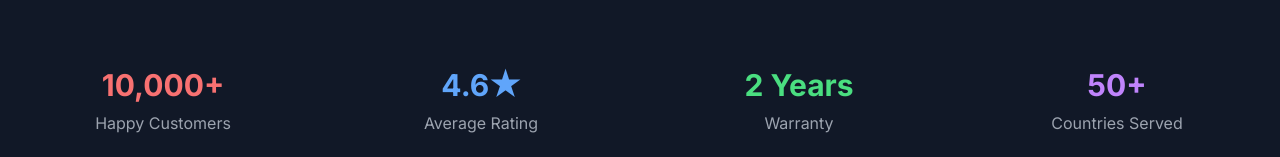
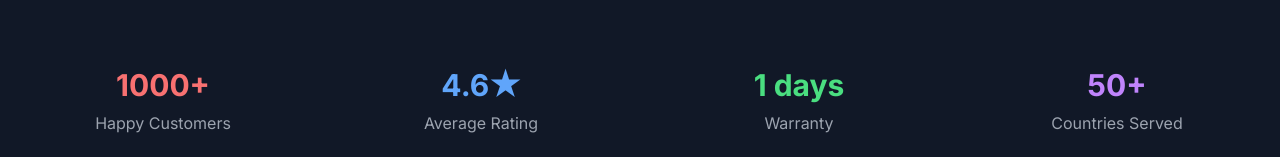
Before and after one commit to elijahgummer/czarcarstore, a Next.js app: page /about in a window 1280 px wide. Shown: the part 296-453 px from the top of the page. Built offline with nearby package versions, Linux system fonts and the light colour scheme.

Commit message:
changed the cdoe

```diff
--- a/app/about/page.tsx
+++ b/app/about/page.tsx
@@ -23,7 +23,7 @@ export default function AboutPage() {
         {/* Stats Section */}
         <div className="grid grid-cols-2 md:grid-cols-4 gap-6 mb-16">
           <div className="text-center">
-            <div className="text-3xl font-bold text-red-400 mb-2">10,000+</div>
+            <div className="text-3xl font-bold text-red-400 mb-2">1000+</div>
             <div className="text-gray-400">Happy Customers</div>
           </div>
           <div className="text-center">
@@ -31,7 +31,7 @@ export default function AboutPage() {
             <div className="text-gray-400">Average Rating</div>
           </div>
           <div className="text-center">
-            <div className="text-3xl font-bold text-green-400 mb-2">2 Years</div>
+            <div className="text-3xl font-bold text-green-400 mb-2">1 days</div>
             <div className="text-gray-400">Warranty</div>
           </div>
           <div className="text-center">
```
